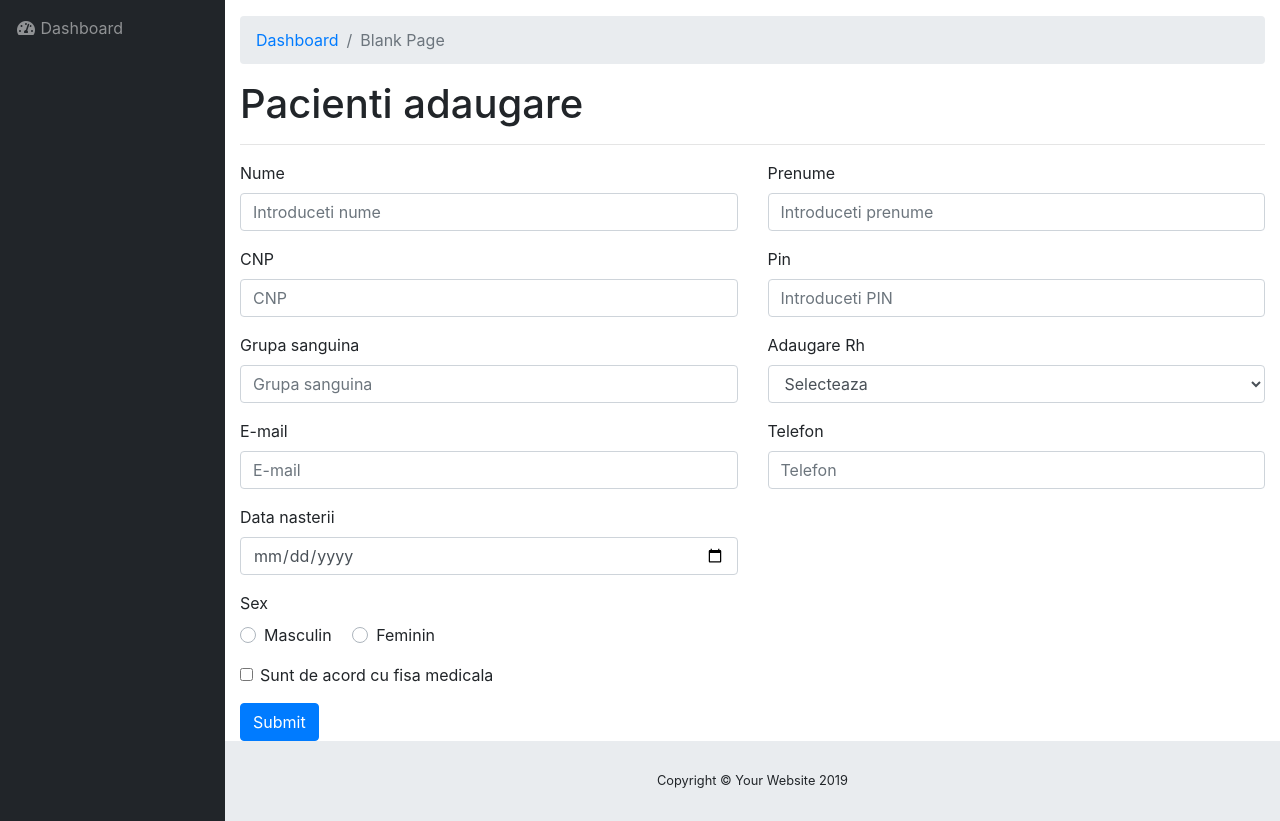
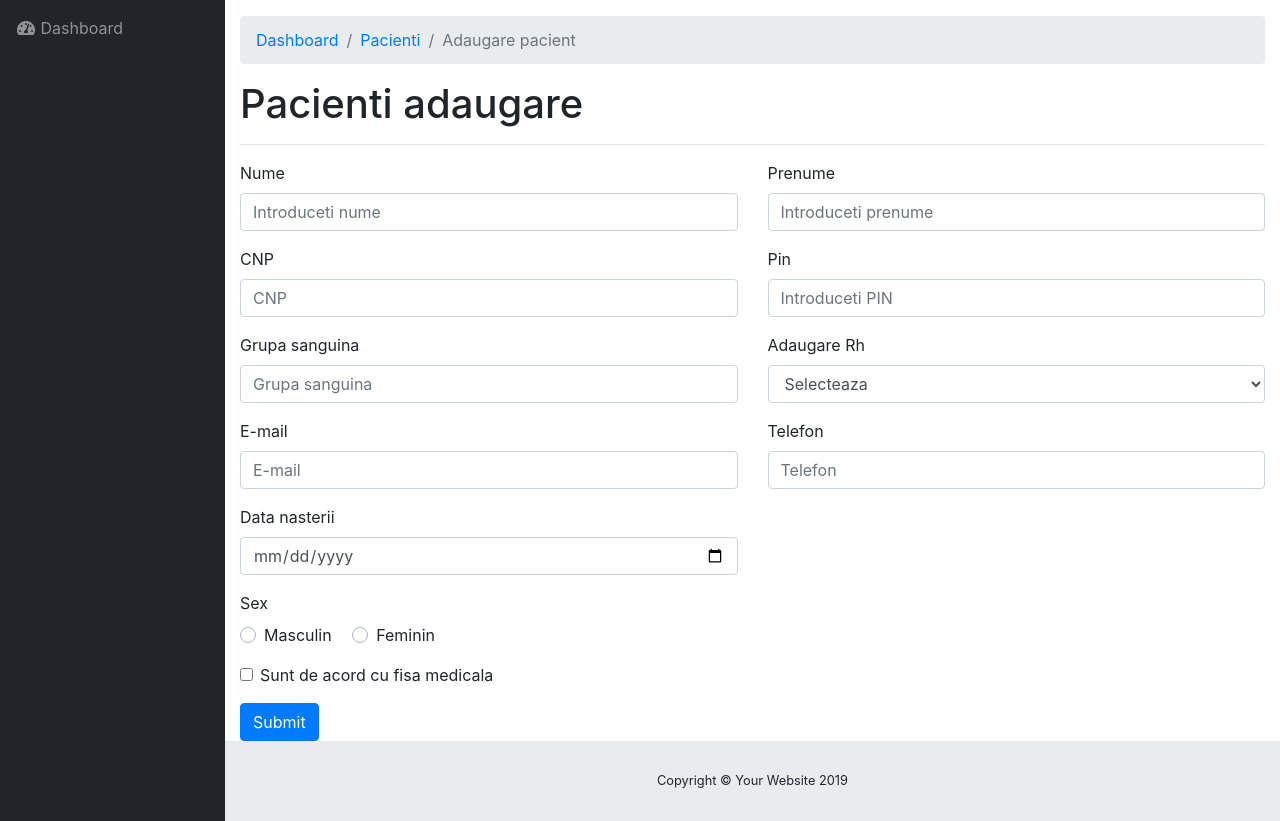
Before and after one commit to CristinaBizoi/dep, a PHP site: page /pacienti_adaugare in a window 1280 px wide. Shown: the part 56-877 px from the top of the page. Run offline with PHP 8.4, Linux system fonts and the light colour scheme.

Commit message:
breadcrumbs

```diff
--- a/pacienti_adaugare.php
+++ b/pacienti_adaugare.php
@@ -15,10 +15,9 @@
       <div class="container-fluid">
         <!-- Breadcrumbs-->
         <ol class="breadcrumb">
-          <li class="breadcrumb-item">
-            <a href="index.html">Dashboard</a>
-          </li>
-          <li class="breadcrumb-item active">Blank Page</li>
+            <li class="breadcrumb-item"><a href="./dashboard">Dashboard</a></li>
+            <li class="breadcrumb-item"><a href="./pacienti_listare">Pacienti</a></li>
+            <li class="breadcrumb-item active">Adaugare pacient</li>
         </ol>
 
         <!-- Page Content -->
--- a/utilizatori_listare.php
+++ b/utilizatori_listare.php
@@ -12,10 +12,8 @@
 
         <!-- Breadcrumbs-->
         <ol class="breadcrumb">
-          <li class="breadcrumb-item">
-            <a href="index.html">Dashboard</a>
-          </li>
-          <li class="breadcrumb-item active">Blank Page</li>
+            <li class="breadcrumb-item"><a href="./dashboard">Dashboard</a></li>
+            <li class="breadcrumb-item active">Utilizatori</li>
         </ol>
 
         <!-- Page Content -->
```
Also changed, not shown: pacient_editare.php (+3 -4 lines), pacienti_listare.php (+2 -5 lines), utilizator_editare.php (+3 -5 lines), utilizatori_adaugare.php (+3 -4 lines).
